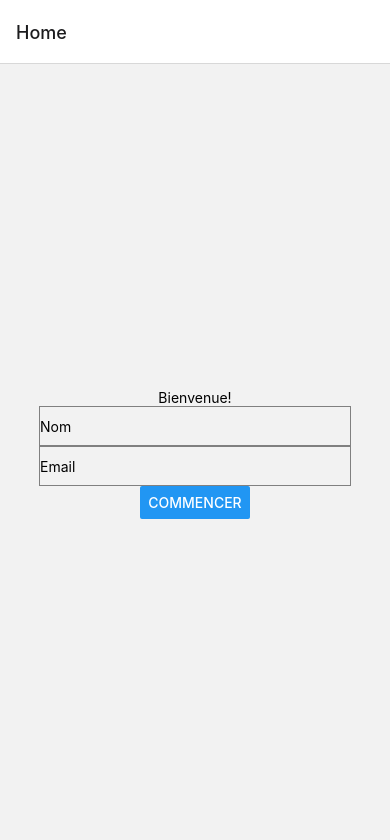
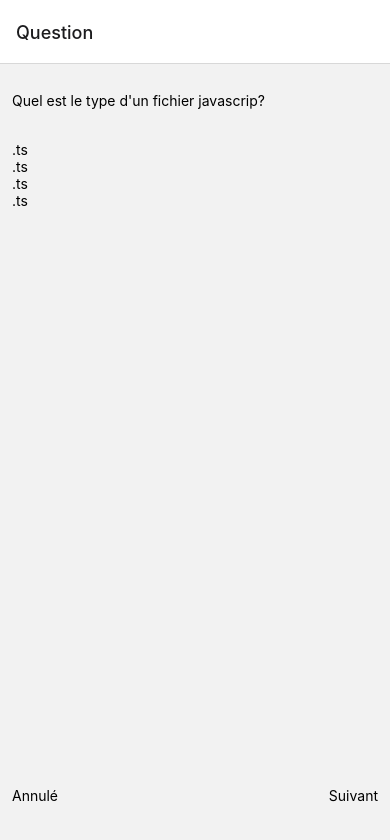
Before and after one commit to JoeMakuta/mobile_quiz_app, a React Native app: screen /Quiz in a window 390 px wide. Shown: the top 840 px of the page. Built offline with nearby package versions, Linux system fonts and the light colour scheme.

Commit message:
Question

```diff
--- a/src/App.js
+++ b/src/App.js
@@ -11,7 +11,7 @@ const Stack = createNativeStackNavigator();
 export default function App() {
   return (
     <NavigationContainer>
-      <Stack.Navigator initialRouteName="Home">
+      <Stack.Navigator initialRouteName="Question">
         <Stack.Screen component={Home} name="Home" />
         <Stack.Screen component={Question} name="Question" />
         <Stack.Screen component={Result} name="Result" />
--- a/src/screens/Question.jsx
+++ b/src/screens/Question.jsx
@@ -1,12 +1,52 @@
 import React from 'react';
-import { View, Text } from 'react-native';
+import { View, Text, TouchableOpacity, StyleSheet} from 'react-native';
 
 const Question = () => {
     return (
-        <View>
-            <Text>Question's Screen</Text>
+        <View style={styles.container}>
+            <View style={styles.top}>
+                <Text>Quel est le type d'un fichier javascrip?</Text>
+            </View>
+            <View style={styles.options}>
+                <TouchableOpacity>
+                    <Text>.ts</Text>
+                </TouchableOpacity>
+                <TouchableOpacity>
+                    <Text>.ts</Text>
+                </TouchableOpacity>
+                <TouchableOpacity>
+                    <Text>.ts</Text>
+                </TouchableOpacity>
+                <TouchableOpacity>
+                    <Text>.ts</Text>
+                </TouchableOpacity>
+            </View>
+            <View style={styles.botton}>
+                <TouchableOpacity><Text>Annulé</Text></TouchableOpacity>
+                <TouchableOpacity><Text>Suivant</Text></TouchableOpacity>
+            </View>
         </View>
     )
 }
 
 export default Question
+
+const styles = StyleSheet.create({
+    container:{
+        padding: 12,
+        height: "100%",
+    },
+    top:{
+        marginVertical:16,
+    },
+    options:{
+        marginVertical:16,
+        flex:1,
+    },
+    botton: {
+        marginBottom:12,
+        paddingVertical:16,
+        justifyContent:"space-between",
+        flexDirection:"row",
+    }
+});
```
